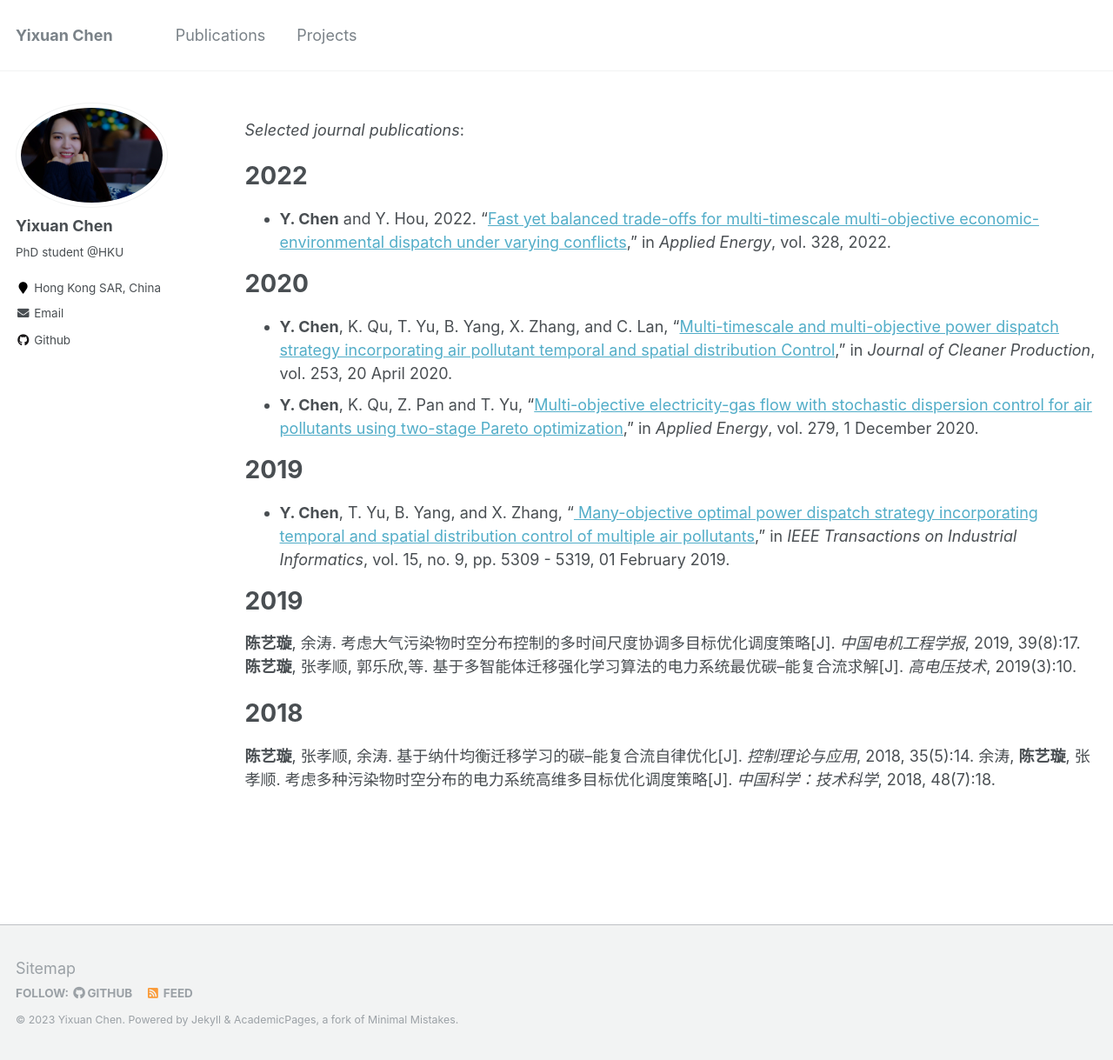
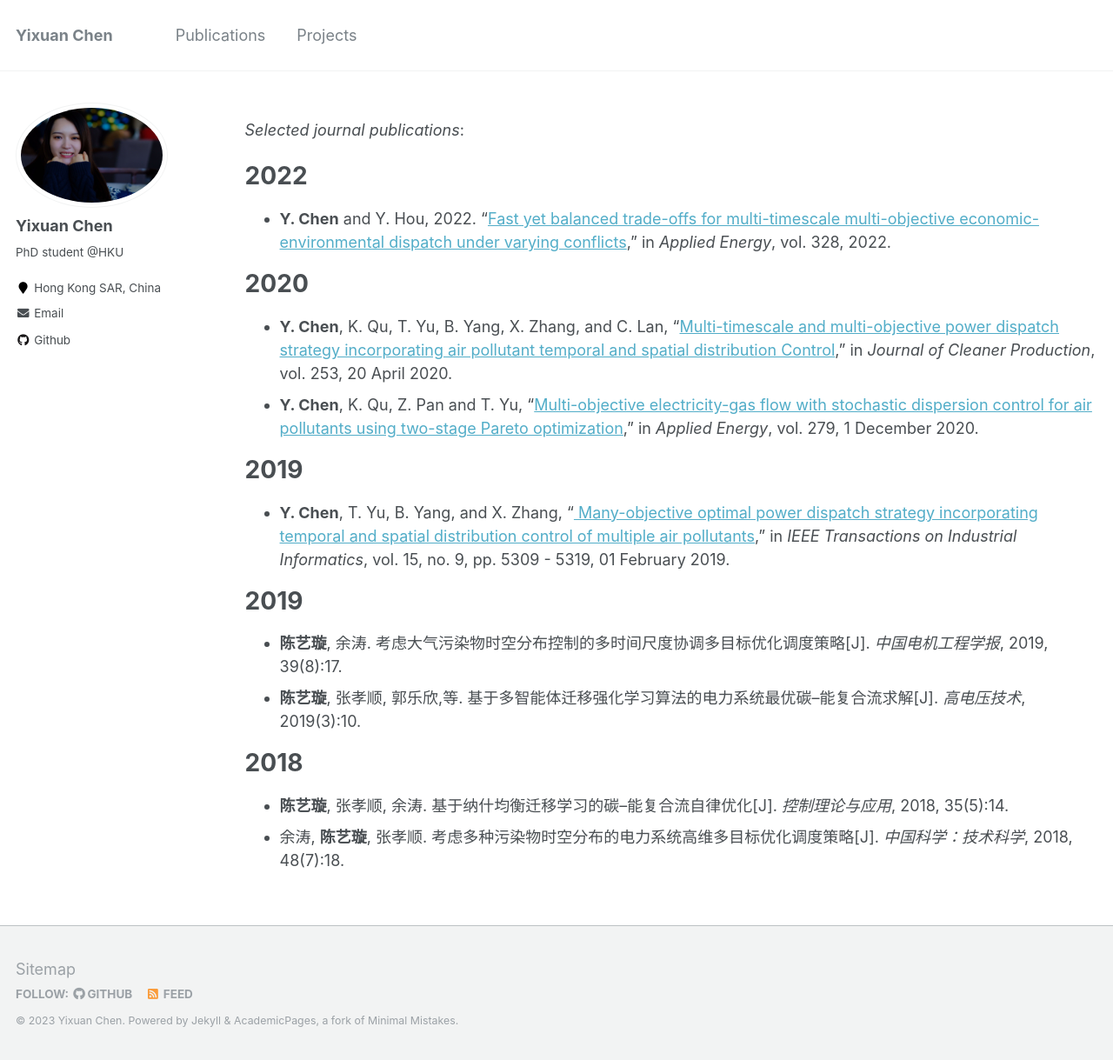
Before and after one commit to Yixuan-Chen0614/webpage-main, a Jekyll site: the page built from _pages/cv.md, in a window 1280 px wide and 1219 px high. Shown: the whole window at 87% size. Built offline with Jekyll 4.4.1, drawn with Linux system fonts in a browser that asks for light colours.

Commit message:
Update cv.md

```diff
--- a/_pages/cv.md
+++ b/_pages/cv.md
@@ -31,11 +31,11 @@ Many-objective optimal power dispatch strategy incorporating temporal and spatia
 
 2019
 ======
-**陈艺璇**, 余涛. 考虑大气污染物时空分布控制的多时间尺度协调多目标优化调度策略[J]. *中国电机工程学报*, 2019, 39(8):17.
-**陈艺璇**, 张孝顺, 郭乐欣,等. 基于多智能体迁移强化学习算法的电力系统最优碳–能复合流求解[J]. *高电压技术*, 2019(3):10.
+* **陈艺璇**, 余涛. 考虑大气污染物时空分布控制的多时间尺度协调多目标优化调度策略[J]. *中国电机工程学报*, 2019, 39(8):17.
+* **陈艺璇**, 张孝顺, 郭乐欣,等. 基于多智能体迁移强化学习算法的电力系统最优碳–能复合流求解[J]. *高电压技术*, 2019(3):10.
 
 
 2018
 ======
-**陈艺璇**, 张孝顺, 余涛. 基于纳什均衡迁移学习的碳–能复合流自律优化[J]. *控制理论与应用*, 2018, 35(5):14.
-余涛, **陈艺璇**, 张孝顺. 考虑多种污染物时空分布的电力系统高维多目标优化调度策略[J]. *中国科学：技术科学*, 2018, 48(7):18.
+* **陈艺璇**, 张孝顺, 余涛. 基于纳什均衡迁移学习的碳–能复合流自律优化[J]. *控制理论与应用*, 2018, 35(5):14.
+* 余涛, **陈艺璇**, 张孝顺. 考虑多种污染物时空分布的电力系统高维多目标优化调度策略[J]. *中国科学：技术科学*, 2018, 48(7):18.
```
